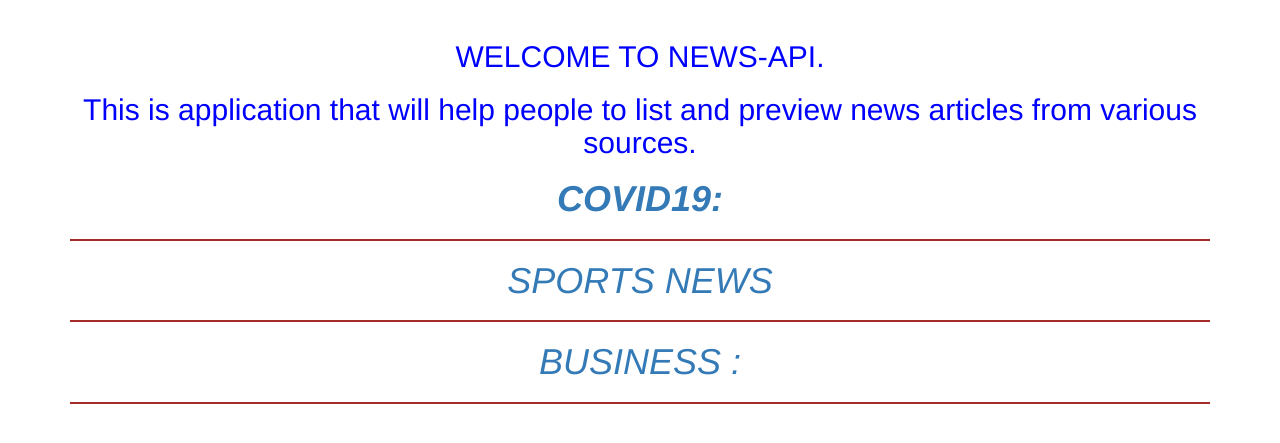
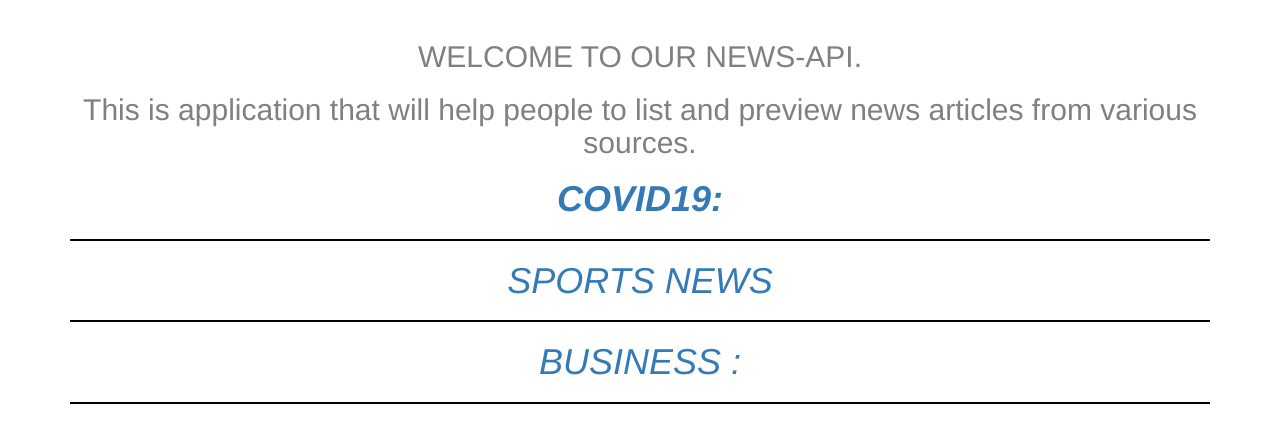
Before and after one commit to marykamau2/News_Api, a Flask app: template app/templates/index.html in a window 1280 px wide. Shown: the part 52-495 px from the top of the page. Run offline with Flask 2, Linux system fonts and the light colour scheme; the template is opened without the code that fills it, so the values that code supplies are empty; some libraries are stand-ins or nearby versions.

Commit message:
change background color

```diff
--- a/app/templates/index.html
+++ b/app/templates/index.html
@@ -9,21 +9,21 @@
 {% block content %}
 
 <div class="container">
-   <h2 class="text-center h2" style="color: blue;">WELCOME TO NEWS-API.</h2>
-   <h2 class="text-center h2" style="color: blue;">This is application that will help people to list and preview news articles from various sources.</h2>
+   <h2 class="text-center h2" style="color: grey;">WELCOME TO OUR NEWS-API.</h2>
+   <h2 class="text-center h2" style="color: grey;">This is application that will help people to list and preview news articles from various sources.</h2>
 
    <h3 class="text-uppercase text-primary text-center h1"><i><b>Covid19:</b></i></h3>
-   <hr style="height:2px; width:100%; border-width:0; color: black; background-color: brown;">
+   <hr style="height:2px; width:100%; border-width:0; color: black; background-color: black">
    <div class="tech mb-3">
       {{ macro.displayNewsList(health)}}
    </div>
    <h3 class="text-uppercase text-primary font-weight-bold text-center h1"><i>Sports news</i></h3>
-   <hr style="height:2px; width:100%; border-width:0; color: black; background-color: brown;">
+   <hr style="height:2px; width:100%; border-width:0; color: black; background-color: black;">
    <div class="tech">
       {{ macro.displayNewsList(sports)}}
    </div>
    <h3 class="text-uppercase text-primary text-center h1"><i>business :</i></h3>
-   <hr style="height:2px; width:100%; border-width:0; color: black; background-color: brown;">
+   <hr style="height:2px; width:100%; border-width:0; color: black; background-color: black;">
    <div class="tech">
       {{ macro.displayNewsList(business)}}
    </div>
```
